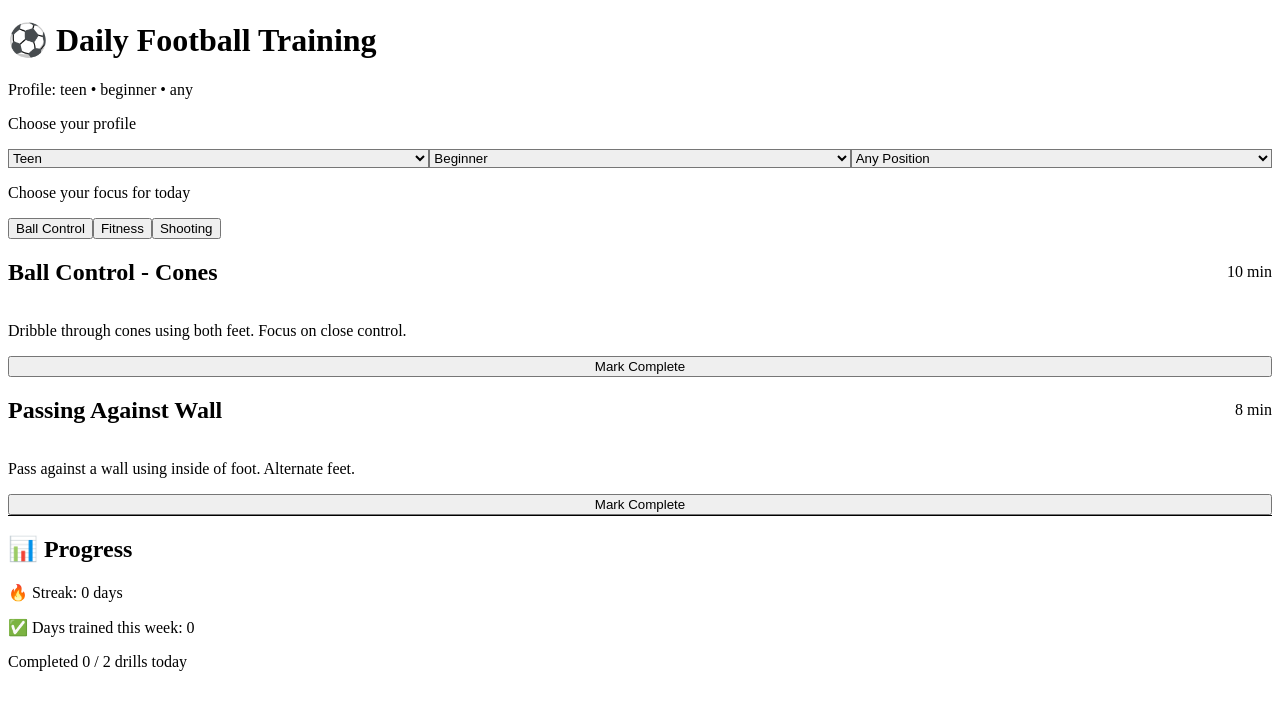
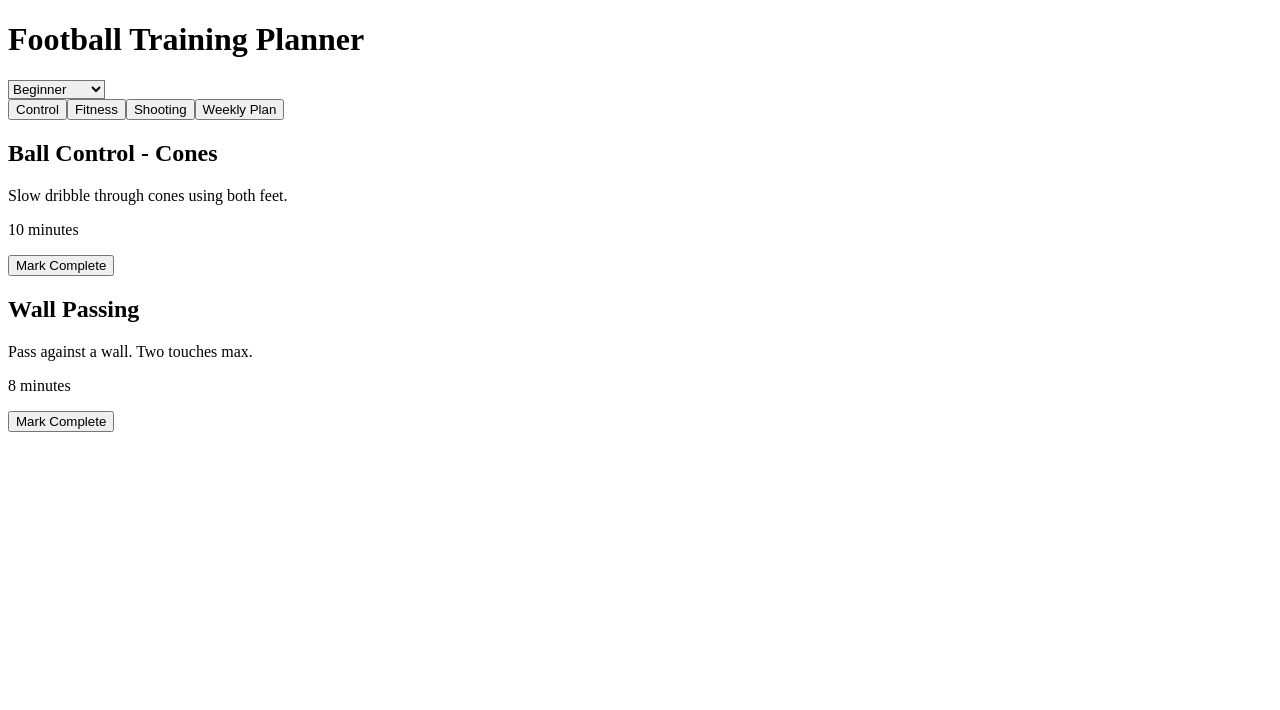
Before and after one commit to linboahsurfing-arch/football-training-app, a Next.js app: page / in a window 1280 px wide. Shown: the top 710 px of the page. Built offline with nearby package versions, Linux system fonts and the light colour scheme.

Commit message:
Add drills and weekly plan

```diff
--- a/pages/index.tsx
+++ b/pages/index.tsx
@@ -2,129 +2,127 @@ import { useState, useEffect } from "react";
 import { Card, CardContent } from "@/components/ui/card";
 import { Button } from "@/components/ui/button";
 
-const DRILLS = [
-  { id: 1, name: "Ball Control - Cones", category: "Technical", duration: 10, description: "Dribble through cones using both feet. Focus on close control.", goal: "control" },
-  { id: 2, name: "Passing Against Wall", category: "Technical", duration: 8, description: "Pass against a wall using inside of foot. Alternate feet.", goal: "control" },
-  { id: 3, name: "Sprint Intervals", category: "Fitness", duration: 12, description: "Sprint 20m, jog back. Repeat 6 times.", goal: "fitness" },
-  { id: 4, name: "Shooting Accuracy", category: "Shooting", duration: 10, description: "Aim for corners. 20 shots total.", goal: "shooting" }
-];
-
+type Level = "beginner" | "intermediate" | "advanced";
+type Goal = "control" | "fitness" | "shooting" | "weekly";
 type History = Record<string, boolean>;
 
-export default function FootballTrainingApp() {
-  const calculateStreak = (hist: History) => {
-    let streak = 0;
-    let day = new Date();
-    while (true) {
-      const key = day.toISOString().slice(0, 10);
-      if (hist[key]) {
-        streak++;
-        day.setDate(day.getDate() - 1);
-      } else break;
-    }
-    return streak;
+const DRILLS = {
+  beginner: [
+    { id: 1, name: "Ball Control - Cones", duration: 10, goal: "control", description: "Slow dribble through cones using both feet." },
+    { id: 2, name: "Wall Passing", duration: 8, goal: "control", description: "Pass against a wall. Two touches max." },
+    { id: 3, name: "Light Jog + Sprint", duration: 10, goal: "fitness", description: "Jog then sprint short distances." },
+    { id: 4, name: "Target Shooting", duration: 10, goal: "shooting", description: "Aim for large target zones." }
+  ],
+  intermediate: [
+    { id: 5, name: "First Touch Box", duration: 12, goal: "control", description: "Control and turn inside a marked box." },
+    { id: 6, name: "One-Touch Passing", duration: 10, goal: "control", description: "One-touch passes against a wall." },
+    { id: 7, name: "Sprint Intervals", duration: 15, goal: "fitness", description: "Sprint 20m, jog back. Repeat." },
+    { id: 8, name: "Corner Shooting", duration: 12, goal: "shooting", description: "Aim for corners under light pressure." }
+  ],
+  advanced: [
+    { id: 9, name: "Close Control Speed Dribble", duration: 15, goal: "control", description: "High-speed close control dribbling." },
+    { id: 10, name: "Weak Foot Passing", duration: 10, goal: "control", description: "Pass using only weak foot." },
+    { id: 11, name: "HIIT Football Runs", duration: 18, goal: "fitness", description: "High-intensity interval runs." },
+    { id: 12, name: "One-Touch Finishing", duration: 15, goal: "shooting", description: "Finish first-time shots." }
+  ]
 };
 
-  const countThisWeek = (hist: History) => {
-    const now = new Date();
-    let count = 0;
-    for (let i = 0; i < 7; i++) {
-      const d = new Date(now);
-      d.setDate(now.getDate() - i);
-      if (hist[d.toISOString().slice(0, 10)]) count++;
-    }
-    return count;
+const WEEKLY_PLAN = {
+  beginner: [
+    "Ball Control",
+    "Fitness",
+    "Shooting",
+    "Ball Control",
+    "Fitness",
+    "Free Play",
+    "Rest"
+  ],
+  intermediate: [
+    "Ball Control",
+    "Fitness",
+    "Shooting",
+    "Ball Control",
+    "Fitness",
+    "Match Play",
+    "Recovery"
+  ],
+  advanced: [
+    "Technical",
+    "HIIT Fitness",
+    "Finishing",
+    "Technical",
+    "Fitness",
+    "Match Intensity",
+    "Recovery"
+  ]
 };
 
-  const [profile, setProfile] = useState({ age: "teen", level: "beginner", position: "any" });
-  const [goal, setGoal] = useState<"control" | "fitness" | "shooting">("control");
+export default function FootballTrainingApp() {
+  const [level, setLevel] = useState<Level>("beginner");
+  const [goal, setGoal] = useState<Goal>("control");
   const [completed, setCompleted] = useState<number[]>([]);
   const [history, setHistory] = useState<History>({});
 
   useEffect(() => {
-    const savedProfile = localStorage.getItem("playerProfile");
-    if (savedProfile) setProfile(JSON.parse(savedProfile));
-
-    const savedHistory = localStorage.getItem("trainingHistory");
-    if (savedHistory) setHistory(JSON.parse(savedHistory));
+    const saved = localStorage.getItem("trainingHistory");
+    if (saved) setHistory(JSON.parse(saved));
   }, []);
-
-  useEffect(() => {
-    localStorage.setItem("playerProfile", JSON.stringify(profile));
-  }, [profile]);
 
   useEffect(() => {
     localStorage.setItem("trainingHistory", JSON.stringify(history));
   }, [history]);
 
-  const todaysDrills = DRILLS.filter((d) => d.goal === goal);
+  const drills = DRILLS[level].filter(d => goal === "weekly" || d.goal === goal);
 
   const toggleComplete = (id: number) => {
-    setCompleted((prev) => {
-      const updated = prev.includes(id) ? prev.filter((d) => d !== id) : [...prev, id];
+    setCompleted(prev => {
+      const updated = prev.includes(id) ? prev.filter(x => x !== id) : [...prev, id];
       const today = new Date().toISOString().slice(0, 10);
-      setHistory((h) => ({ ...h, [today]: updated.length === todaysDrills.length }));
+      setHistory(h => ({ ...h, [today]: true }));
       return updated;
     });
   };
 
   return (
-    <div className="p-6 max-w-2xl mx-auto space-y-6 bg-gradient-to-b from-green-50 to-white min-h-screen">
-      <h1 className="text-3xl font-extrabold tracking-tight">⚽ Daily Football Training</h1>
-      <p className="text-gray-400 text-sm">Profile: {profile.age} • {profile.level} • {profile.position}</p>
-      <p className="text-gray-500">Choose your profile</p>
+    <div className="p-6 max-w-2xl mx-auto space-y-6">
+      <h1 className="text-3xl font-bold">Football Training Planner</h1>
 
-      <div className="grid grid-cols-3 gap-2">
-        <select className="border rounded p-2" value={profile.age} onChange={(e) => setProfile({ ...profile, age: e.target.value })}>
-          <option value="youth">Youth</option>
-          <option value="teen">Teen</option>
-          <option value="adult">Adult</option>
-        </select>
-        <select className="border rounded p-2" value={profile.level} onChange={(e) => setProfile({ ...profile, level: e.target.value })}>
+      <select className="border p-2 rounded" value={level} onChange={e => setLevel(e.target.value as Level)}>
         <option value="beginner">Beginner</option>
         <option value="intermediate">Intermediate</option>
         <option value="advanced">Advanced</option>
       </select>
-        <select className="border rounded p-2" value={profile.position} onChange={(e) => setProfile({ ...profile, position: e.target.value })}>
-          <option value="any">Any Position</option>
-          <option value="defender">Defender</option>
-          <option value="midfielder">Midfielder</option>
-          <option value="forward">Forward</option>
-        </select>
+
+      <div className="flex gap-2 flex-wrap">
+        <Button onClick={() => setGoal("control")}>Control</Button>
+        <Button onClick={() => setGoal("fitness")}>Fitness</Button>
+        <Button onClick={() => setGoal("shooting")}>Shooting</Button>
+        <Button onClick={() => setGoal("weekly")}>Weekly Plan</Button>
       </div>
 
-      <p className="text-gray-500">Choose your focus for today</p>
-
-      <div className="flex gap-2 flex-wrap">
-        <Button variant={goal === "control" ? "default" : "secondary"} onClick={() => setGoal("control")}>Ball Control</Button>
-        <Button variant={goal === "fitness" ? "default" : "secondary"} onClick={() => setGoal("fitness")}>Fitness</Button>
-        <Button variant={goal === "shooting" ? "default" : "secondary"} onClick={() => setGoal("shooting")}>Shooting</Button>
-      </div>
-
-      {todaysDrills.map((drill) => (
-        <Card key={drill.id} className="rounded-2xl shadow hover:shadow-lg transition-shadow">
-          <CardContent className="p-4 space-y-2">
-            <div className="flex justify-between items-center">
-              <h2 className="text-xl font-semibold">{drill.name}</h2>
-              <span className="text-sm text-gray-400">{drill.duration} min</span>
-            </div>
-            <p className="text-sm text-gray-600">{drill.description}</p>
-            <Button onClick={() => toggleComplete(drill.id)} className="mt-2 w-full" variant={completed.includes(drill.id) ? "secondary" : "default"}>
-              {completed.includes(drill.id) ? "Completed ✅" : "Mark Complete"}
+      {goal === "weekly" ? (
+        <Card>
+          <CardContent className="space-y-2">
+            <h2 className="font-semibold">Weekly Plan ({level})</h2>
+            {WEEKLY_PLAN[level].map((d, i) => (
+              <div key={i}>Day {i + 1}: {d}</div>
+            ))}
+          </CardContent>
+        </Card>
+      ) : (
+        drills.map(drill => (
+          <Card key={drill.id}>
+            <CardContent className="space-y-2">
+              <h2 className="font-semibold">{drill.name}</h2>
+              <p className="text-sm">{drill.description}</p>
+              <p className="text-xs">{drill.duration} minutes</p>
+              <Button onClick={() => toggleComplete(drill.id)}>
+                {completed.includes(drill.id) ? "Completed" : "Mark Complete"}
               </Button>
             </CardContent>
           </Card>
-      ))}
-
-      <div className="border-t pt-4 space-y-2 bg-white rounded-xl p-4 shadow-sm">
-        <h2 className="text-lg font-semibold">📊 Progress</h2>
-        <p className="text-sm text-gray-600">🔥 Streak: {calculateStreak(history)} days</p>
-        <p className="text-sm text-gray-600">✅ Days trained this week: {countThisWeek(history)}</p>
-      </div>
-
-      <div className="text-sm text-gray-500 pt-2">
-        Completed {completed.length} / {todaysDrills.length} drills today
-      </div>
+        ))
+      )}
     </div>
   );
 }
```
Lines whose indentation alone changed are shown as unchanged.
